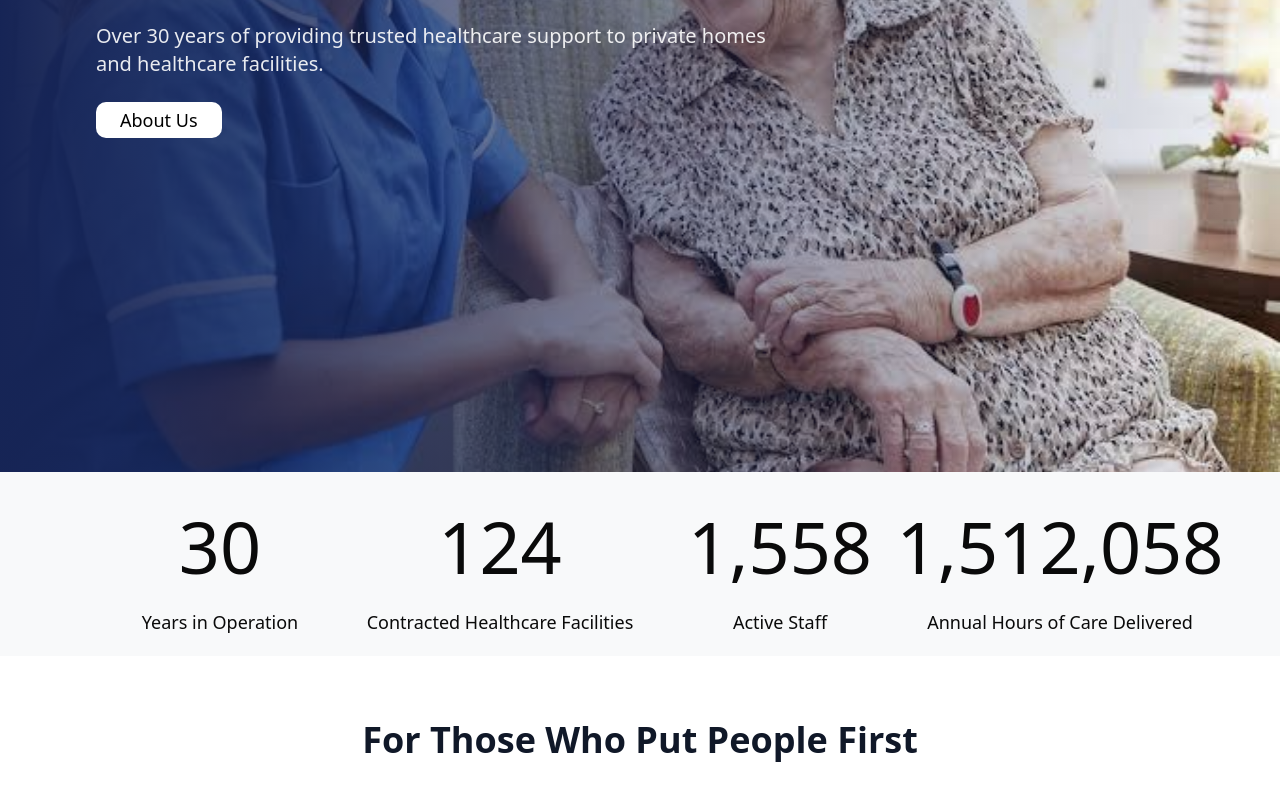
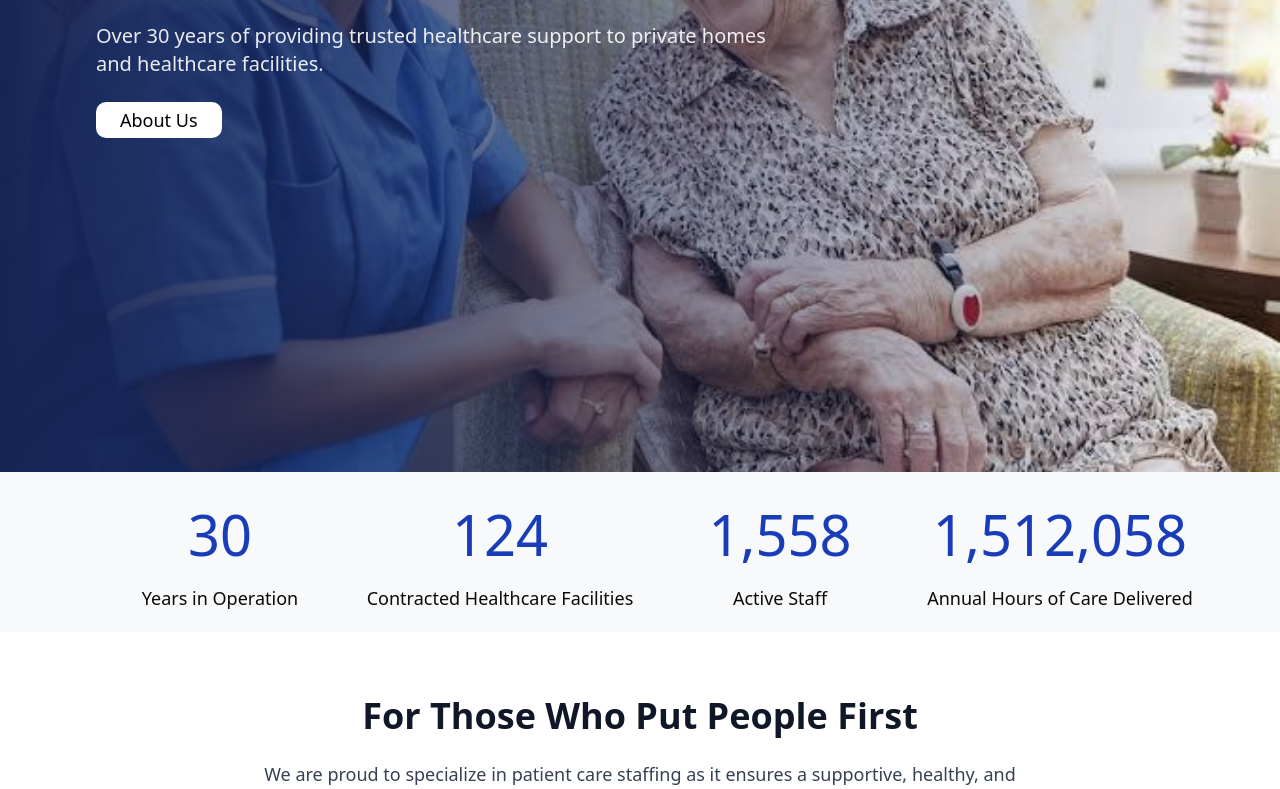
Before and after one commit to Tayyab-742002/HamiltonHealthCareServices, a Next.js app: page / in a window 1280 px wide. Shown: the part 393-1182 px from the top of the page. Built offline with nearby package versions, Linux system fonts and the light colour scheme.

Commit message:
fix counter

```diff
--- a/src/components/counter/counter.tsx
+++ b/src/components/counter/counter.tsx
@@ -35,7 +35,7 @@ function AnimatedCounter({
         initial={{ opacity: 0, y: 20 }}
         animate={{ opacity: 1, y: 0 }}
         transition={{ duration: 0.8 }}
-        className="counter-value text-[4.5rem] "
+        className="counter-value text-[3.5rem] text-blue-800"
       >
         {value.toLocaleString()}
       </motion.div>
```
